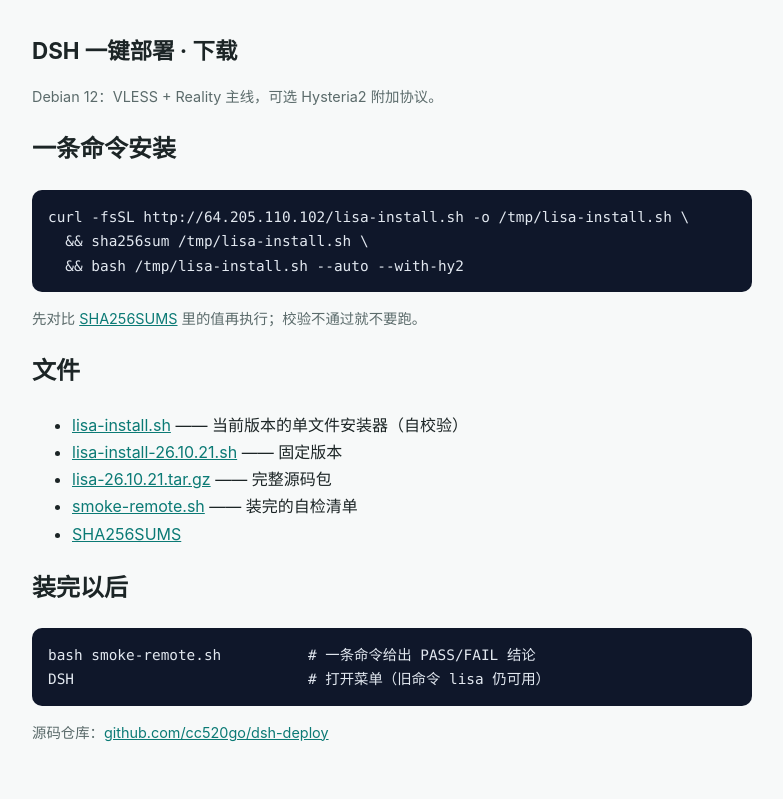
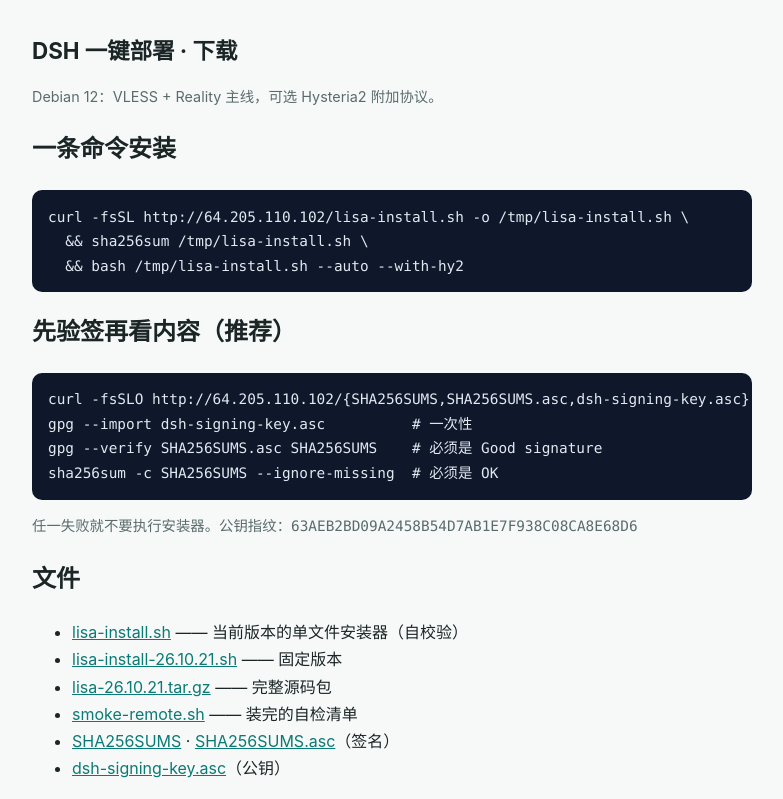
Before and after one commit to cc520go/dsh-deploy, a plain HTML site: page tools/mirror/index.html in a window 1280 px wide. Shown: the top 799 px of the page, without its empty margins (248-1031 px from the left). Drawn offline with Linux system fonts and the light colour scheme.

Commit message:
feat(release): 发布物 GPG 分离签名（SHA256SUMS.asc + 公钥），构建缺私钥时拒绝发布

```diff
--- a/tools/mirror/index.html
+++ b/tools/mirror/index.html
@@ -21,7 +21,12 @@
 <pre>curl -fsSL http://64.205.110.102/lisa-install.sh -o /tmp/lisa-install.sh \
   &amp;&amp; sha256sum /tmp/lisa-install.sh \
   &amp;&amp; bash /tmp/lisa-install.sh --auto --with-hy2</pre>
-<p class="muted">先对比 <a href="SHA256SUMS">SHA256SUMS</a> 里的值再执行；校验不通过就不要跑。</p>
+<h2>先验签再看内容（推荐）</h2>
+<pre>curl -fsSLO http://64.205.110.102/{SHA256SUMS,SHA256SUMS.asc,dsh-signing-key.asc}
+gpg --import dsh-signing-key.asc          # 一次性
+gpg --verify SHA256SUMS.asc SHA256SUMS    # 必须是 Good signature
+sha256sum -c SHA256SUMS --ignore-missing  # 必须是 OK</pre>
+<p class="muted">任一失败就不要执行安装器。公钥指纹：<code>63AEB2BD09A2458B54D7AB1E7F938C08CA8E68D6</code></p>
 
 <h2>文件</h2>
 <ul>
@@ -29,7 +34,8 @@
   <li><a href="lisa-install-26.10.21.sh">lisa-install-26.10.21.sh</a> —— 固定版本</li>
   <li><a href="lisa-26.10.21.tar.gz">lisa-26.10.21.tar.gz</a> —— 完整源码包</li>
   <li><a href="smoke-remote.sh">smoke-remote.sh</a> —— 装完的自检清单</li>
-  <li><a href="SHA256SUMS">SHA256SUMS</a></li>
+  <li><a href="SHA256SUMS">SHA256SUMS</a> · <a href="SHA256SUMS.asc">SHA256SUMS.asc</a>（签名）</li>
+  <li><a href="dsh-signing-key.asc">dsh-signing-key.asc</a>（公钥）</li>
 </ul>
 
 <h2>装完以后</h2>
```
Also changed, not shown: 8 other files.
